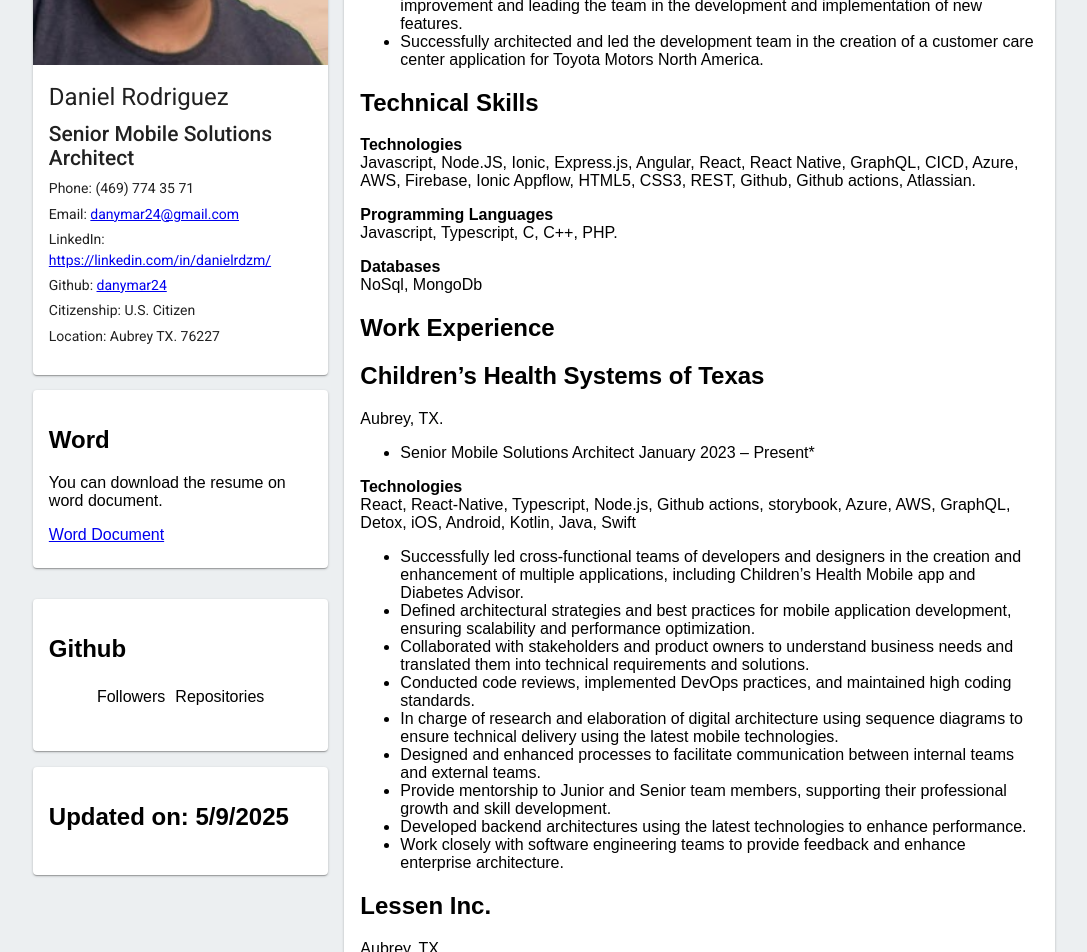
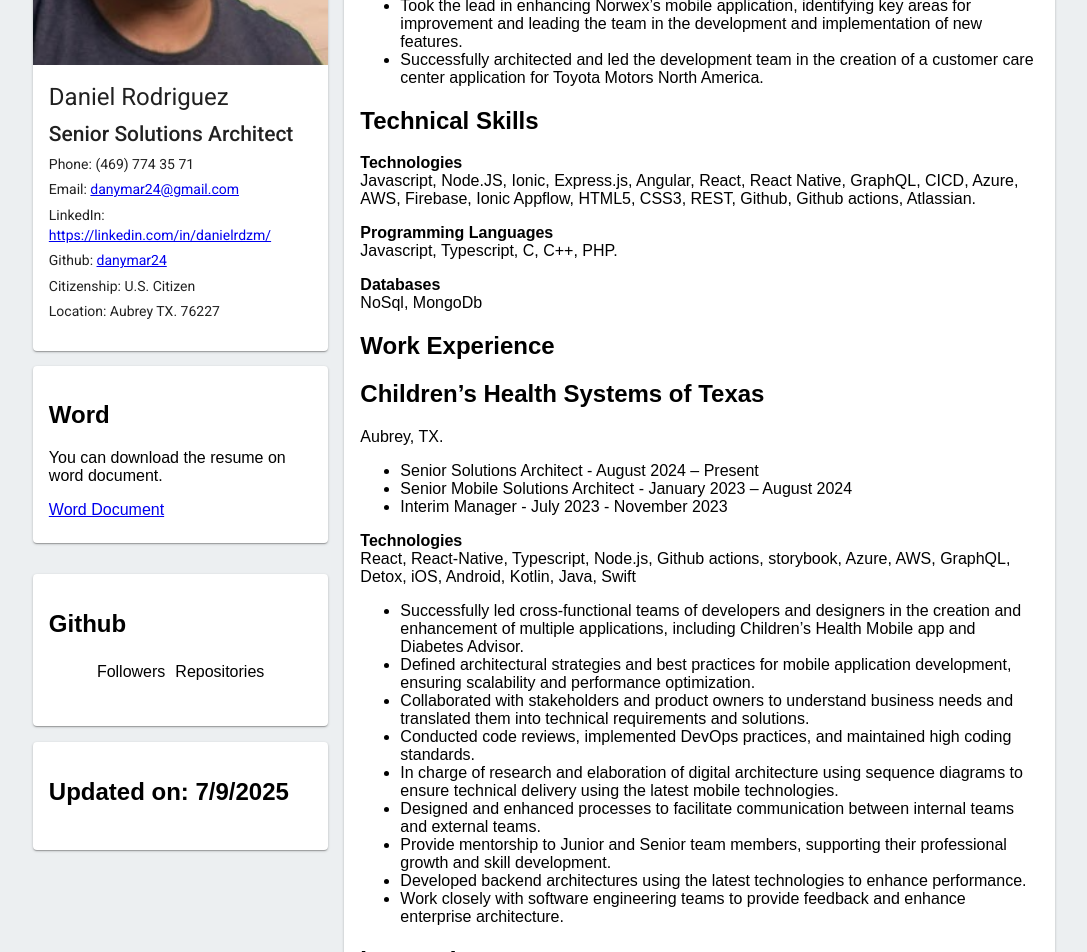
Before and after one commit to danymar24/resume, a React (Create React App) app: page / in a window 1280 px wide. Shown: the part 360-1312 px from the top of the page, without its empty margins (96-1183 px from the left). Built offline with nearby package versions, Linux system fonts and the light colour scheme; no server answers.

Commit message:
Updated resume Changed title to Senior Solutions Architect

```diff
--- a/src/components/DocumentComponent.js
+++ b/src/components/DocumentComponent.js
@@ -7,7 +7,7 @@
             <CardContent>
                 <h2>Word</h2>
                 <p>You can download the resume on word document.</p>
-                <span><a href="DanielRodriguez_Resume_MobileSolutionsArchitect.docx" download>Word Document</a></span>
+                <span><a href="DanielRodriguez_Resume_SeniorSolutionsArchitect.docx" download>Word Document</a></span>
             </CardContent>
         </Card>
     );
--- a/src/components/InfoComponent.js
+++ b/src/components/InfoComponent.js
@@ -12,7 +12,7 @@
 
 const info={
     name: 'Daniel Rodriguez',
-    title: 'Senior Mobile Solutions Architect',
+    title: 'Senior Solutions Architect',
     phone: '(469) 774 35 71',
     email: {
         title: 'danymar24@gmail.com',
--- a/src/components/LastUpdate.js
+++ b/src/components/LastUpdate.js
@@ -5,7 +5,7 @@
     return (
         <Card>
             <CardContent>
-                <h2>Updated on: 5/9/2025</h2>
+                <h2>Updated on: 7/9/2025</h2>
             </CardContent>
         </Card>
     )
--- a/src/resume.md
+++ b/src/resume.md
@@ -1,6 +1,6 @@
 # **Summary**
 
-Innovative Senior Mobile Solutions Architect with a track record of designing and implementing **mobile strategies** that align with business objectives. Recognized for expertise in architecting end-to-end mobile solutions from conceptualization to deployment, optimizing performance, and ensuring optimal user engagement for customer-facing applications. Proficient in leveraging the latest technologies and committed to create intuitive and responsive mobile applications. Experienced in collaborating with cross-functional teams, **providing technical leadership**, and driving successful project execution within strict timelines and budgets.
+**Innovative Senior Solutions Architect** with a proven track record of designing and implementing comprehensive technology strategies that align with critical business objectives. Recognized for expertise in architecting robust, end-to-end solutions from conceptualization to deployment, optimizing system performance, and ensuring optimal user engagement for customer-facing applications across various platforms. Proficient in leveraging the latest technologies and committed to creating intuitive, scalable, and responsive enterprise solutions. Experienced in collaborating with cross-functional teams, providing technical leadership, and driving successful project execution within strict timelines and budgets.
 
 # **Accomplishments**
 
@@ -24,7 +24,9 @@
 ## **Children’s Health Systems of Texas**
 
 Aubrey, TX.
-* Senior Mobile Solutions Architect	January 2023 – Present*
+* Senior Solutions Architect    -   August 2024 – Present
+* Senior Mobile Solutions Architect -   January 2023 – August 2024
+* Interim Manager   -   July 2023 - November 2023
 
 **Technologies**
 React, React-Native, Typescript, Node.js, Github actions, storybook, Azure, AWS, GraphQL, Detox, iOS, Android, Kotlin, Java, Swift
```
Also changed, not shown: 2 other files (tests, documents, lock files or other folders).
